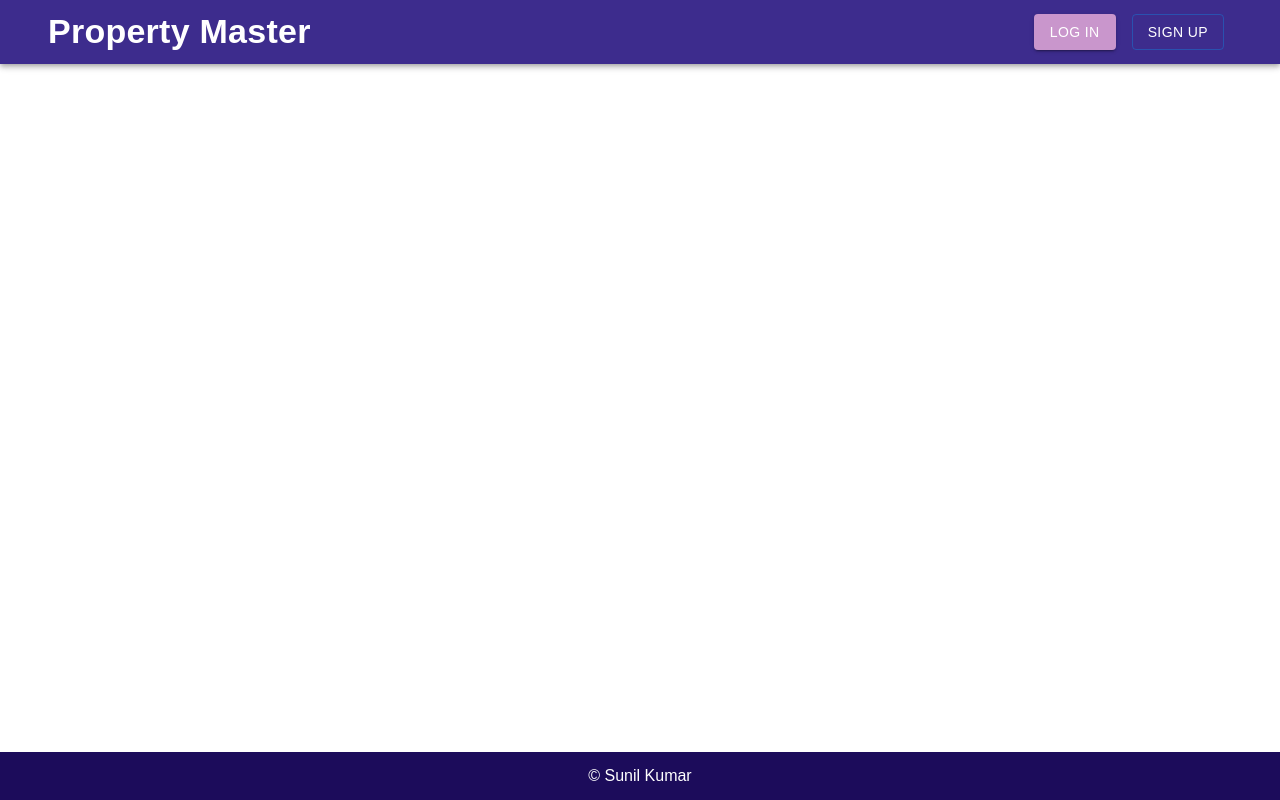
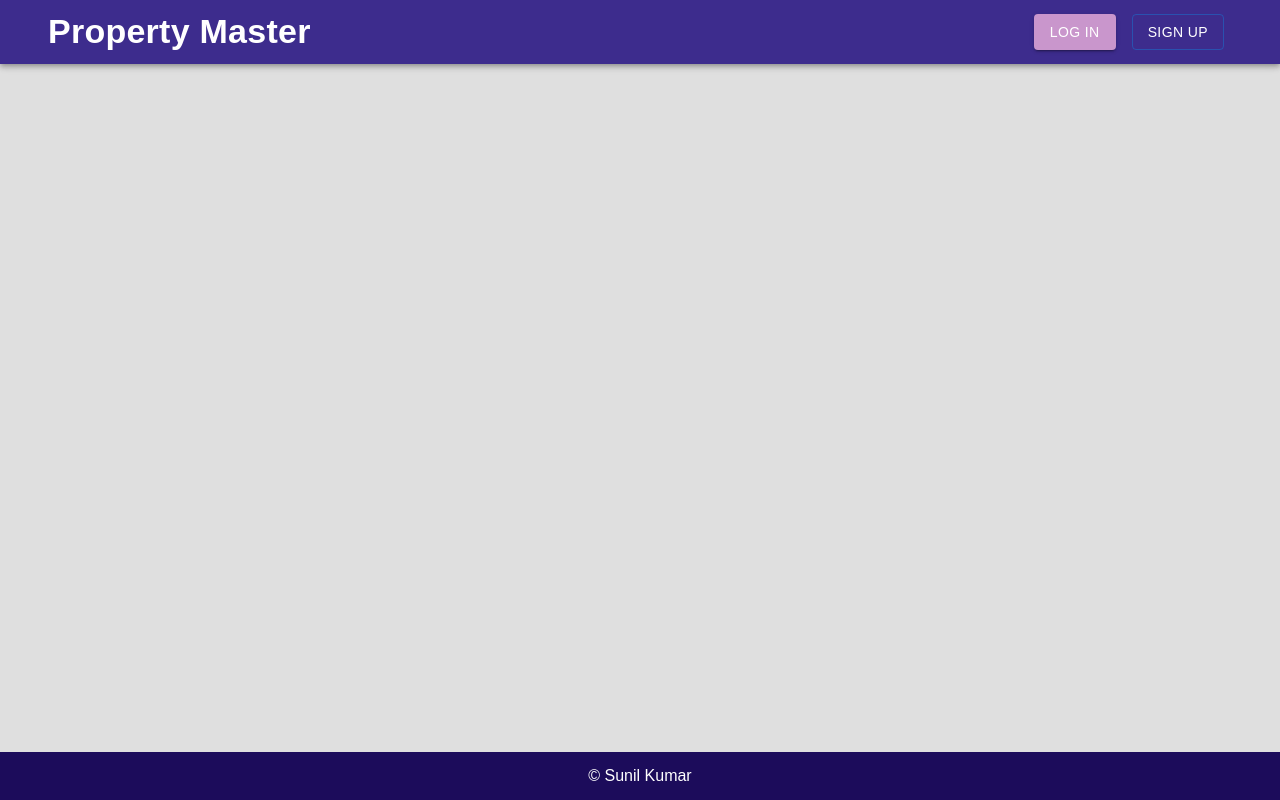
Before and after one commit to sunilk4u/property-master, a React (Create React App) app in the folder client/: page / in a window 1280 px wide. Built offline with nearby package versions, Linux system fonts and the light colour scheme; the HTML template or start-up script is replaced by a standard one.

Commit message:
Add background color

```diff
--- a/client/src/index.css
+++ b/client/src/index.css
@@ -8,7 +8,7 @@ html,
 body {
   height: 100vh;
   width: 100vw;
-  background-color: #fff;
+  background-color: rgb(223, 223, 223);
 }
 .footer {
   position: fixed;
```
